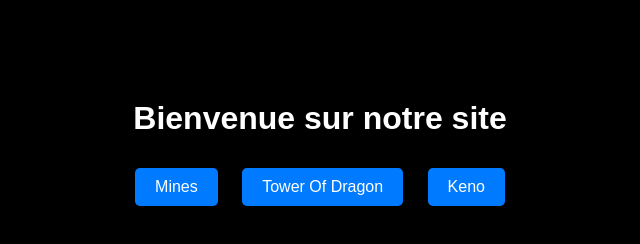
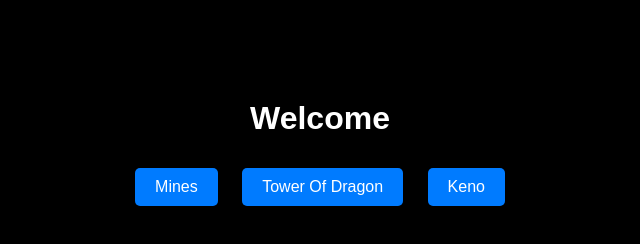
Before and after one commit to 4v1r/stake, a plain HTML site: page index.html in a window 1280 px wide. Shown: the whole page, without its empty margins (320-960 px from the left). Drawn offline with Linux system fonts and the light colour scheme.

Commit message:
Update index.html

```diff
--- a/index.html
+++ b/index.html
@@ -40,7 +40,7 @@
 </head>
 <body>
     <div class="container">
-        <h1>Bienvenue sur notre site</h1>
+        <h1>Welcome</h1>
         <a href="/mines" class="btn">Mines</a>
         <a href="/tower" class="btn">Tower Of Dragon</a>
         <a href="/keno" class="btn">Keno</a>
```
